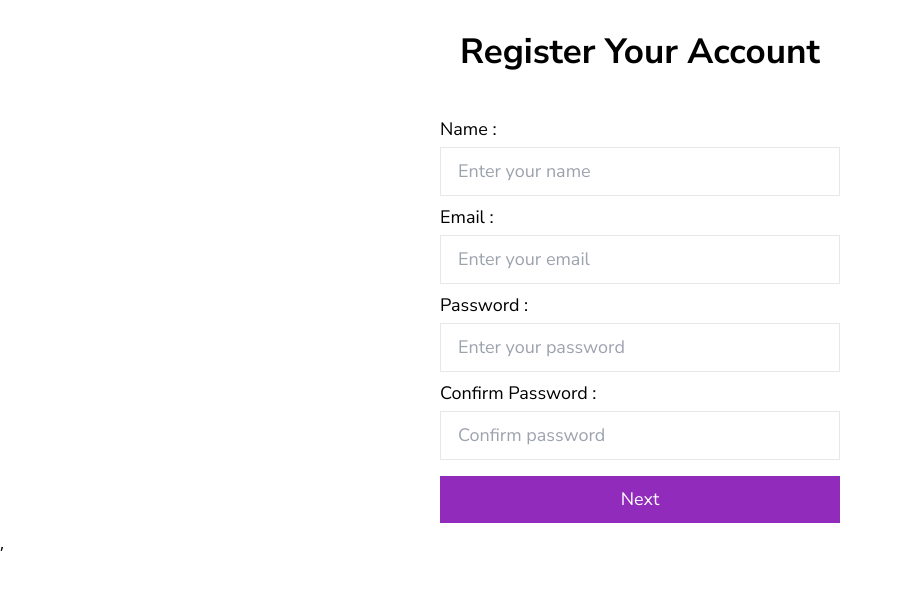
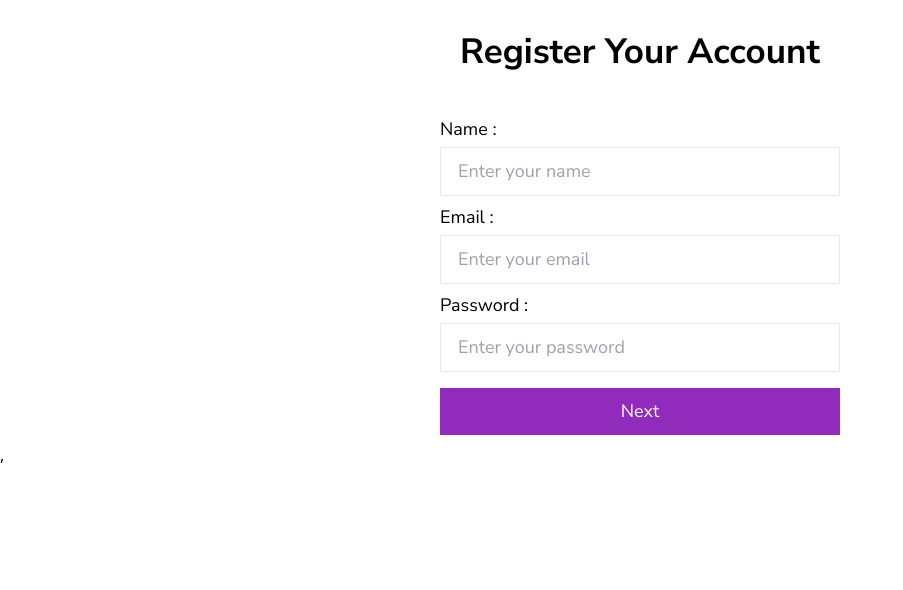
Before and after one commit to BALASANTHOSH01/Student_Alert_Client, a React (Vite) app: page /auth/register in a window 1280 px wide. Both pictures are taken after a click on the element "Insitution / Admin". Shown: the top 590 px of the page, without its empty margins (0-903 px from the left). Built offline with nearby package versions, Linux system fonts and the light colour scheme.

Commit message:
register functionality is working

```diff
--- a/src/components/FormComponents/Register/CommonFields.tsx
+++ b/src/components/FormComponents/Register/CommonFields.tsx
@@ -1,5 +1,4 @@
 import React from 'react';
-
 
 interface CommonFieldsProps {
   handleChange: (e: React.ChangeEvent<HTMLInputElement>) => void;
@@ -7,21 +6,17 @@ interface CommonFieldsProps {
     name: string;
     email: string;
     password: string;
-    confirmPassword: string;
   };
   handleForm: (form: string) => void;
   onHandleErrors: (error: { [key: string]: string }) => void;
 }
 
 const CommonFields: React.FC<CommonFieldsProps> = ({ handleChange, formData, handleForm, onHandleErrors }) => {
-
   const validateFields = () => {
     const validationErrors: { [key: string]: string } = {};
     if (!formData.name) validationErrors.name = "Name,";
     if (!formData.email) validationErrors.email = "Email,";
     if (!formData.password) validationErrors.password = "Password,";
-    if (!formData.confirmPassword) validationErrors.confirmPassword = "Confirm password";
-    if (formData.password !== formData.confirmPassword) validationErrors.confirmPassword = "Both Password & ConfirmPassword is not Match";
 
     // Assign missing fields in the object and consider them as errors
     onHandleErrors(validationErrors);
@@ -34,30 +29,24 @@ const CommonFields: React.FC<CommonFieldsProps> = ({ handleChange, formData, han
     }
   };
 
-
   return (
-    <div className=' w-[400px] mx-auto flex flex-col gap-2 text-[18px] mt-[3%] justify-center'>
-      <div className=' flex flex-col gap-1'>
+    <div className='w-[400px] mx-auto flex flex-col gap-2 text-[18px] mt-[3%] justify-center'>
+      <div className='flex flex-col gap-1'>
         <label htmlFor='name'>Name :</label>
         <input type='text' placeholder='Enter your name' className='px-[17px] py-[10px] border w-[100%] outline-none' id='name' name='name' value={formData.name} onChange={handleChange} />
       </div>
-      <div className=' flex flex-col gap-1'>
+      <div className='flex flex-col gap-1'>
         <label htmlFor='email'>Email :</label>
         <input type='email' placeholder='Enter your email' className='px-[17px] py-[10px] border w-[100%] outline-none' id='email' name='email' value={formData.email} onChange={handleChange} />
       </div>
-      <div className=' flex flex-col gap-1'>
+      <div className='flex flex-col gap-1'>
         <label htmlFor='password'>Password :</label>
         <input type='password' placeholder='Enter your password' className='px-[17px] py-[10px] border w-[100%] outline-none' id='password' name='password' value={formData.password} onChange={handleChange} />
       </div>
-      <div className=' flex flex-col gap-1'>
-        <label htmlFor='confirm-password'>Confirm Password :</label>
-        <input type='text' placeholder='Confirm password' className='px-[17px] py-[10px] border w-[100%] outline-none' id='confirm-password' name='confirmPassword' value={formData.confirmPassword} onChange={handleChange} />
-      </div>
 
       <button className='px-[17px] py-[10px] bg-[--primary-purpel] text-white flex flex-row items-center gap-5 justify-center hover:shadow-lg my-[2%] w-[400px] mx-auto' onClick={() => handleMultipleForm("two")}>Next</button>
-
     </div>
   )
 }
 
-export default CommonFields
+export default CommonFields;
--- a/src/components/FormComponents/Register/RegisterForm.tsx
+++ b/src/components/FormComponents/Register/RegisterForm.tsx
@@ -1,28 +1,29 @@
-import React, { useState } from 'react'
+import React, { useState } from 'react';
 import CommonFields from './CommonFields';
 import DynamicFields from './DynamicFields';
 import SelectUser from '../SelectUser';
-import { RegisterFormValidation } from '../../../utils/index.ts';
-import { Popup } from '../index.ts';
+import { RegisterFormValidation } from '../../../utils';
+import filterFormData from '../../../utils/validation/filterFormData';
+import { Popup } from '../index';
 
-//reduxe things
-import { setUser } from '../../../features/user/userSlice.ts';
-import { useAppDispatch } from '../../../features/hook/useAppDispatch.ts';
+// Redux things
+import { setUser } from '../../../features/user/userSlice';
+import { useAppDispatch } from '../../../features/hook/useAppDispatch';
 
 // API
-import {createInstitute} from "../../../api/auth/index.ts";
+import { createInstitute } from "../../../api/auth";
 
 interface formDataType {
   name: string;
   email: string;
   password: string;
-  confirmPassword: string;
   college_code: string;
   phoneNumber: string;
   institute: string;
   rollno: string;
   department: string;
   year: number;
+  pincode:string;
 }
 
 const RegisterForm: React.FC = () => {
@@ -33,21 +34,29 @@ const RegisterForm: React.FC = () => {
     name: "",
     email: "",
     password: "",
-    confirmPassword: "",
+    pincode:"",
     college_code: "",
     phoneNumber: "",
     institute: "",
     rollno: "",
     department: "",
-    year: 0
+    year: 0,
   };
 
-  const { handleChange, formData, errors, setErrors, overAllFormValidate, userType, setUserType } = RegisterFormValidation(initialState);
+  const { formData, setFormData, errors, setErrors, UserType, setUserType, overAllFormValidate } = RegisterFormValidation(initialState);
 
+  // handle user's type (institute, staff, student)
+  const handleUserType = (type: string) => {
+    setUserType(type);
+  };
 
-  const handleRegisterUserType = (type: string) => {
-    console.log("register userType :"+userType);
-    setUserType(type);
+  // handling all input fields value
+  const handleChange = (e: React.ChangeEvent<HTMLInputElement>) => {
+    const { name, value } = e.target;
+    setFormData((prev: formDataType) => ({
+      ...prev,
+      [name]: name === 'year' ? parseInt(value) : value
+    }));
   };
 
   const [formNumber, setFormNumber] = useState<string>("one");
@@ -64,16 +73,15 @@ const RegisterForm: React.FC = () => {
     }, 2000);
   };
 
-  const handleOnSubmit = () => {
-
+  const handleOnSubmit = async (e: React.FormEvent<HTMLFormElement>) => {
+    e.preventDefault();
     if (overAllFormValidate()) {
-      console.log("Form Submitted");
-      // Add your form submission logic here (e.g., API call)
-
+      const filteredData = filterFormData(formData,UserType);
+      console.log("submitted data :"+JSON.stringify(filteredData));
       // updating data to the store
-      dispatch(setUser(formData));
-      const data = createInstitute(formData);
-      console.log("Data :"+data);
+      dispatch(setUser(filteredData));
+      const data = await createInstitute(filteredData);
+      console.log("Data :" + JSON.stringify(data));
     } else {
       setPopup(true);
       setTimeout(() => {
@@ -83,26 +91,19 @@ const RegisterForm: React.FC = () => {
   };
 
   return (
-    <div className=' font-nunito'>
-      {
-        userType === "" ? <SelectUser handleUserType={handleRegisterUserType} /> : <div className=' relative'>
+    <form onSubmit={handleOnSubmit} className='font-nunito'>
+      {UserType === "" ? (
+        <SelectUser handleUserType={handleUserType} />
+      ) : (
+        <div className='relative'>
+          {popup === true && errors && <Popup errors={errors} setPopup={setPopup} />}
+          <p className='text-[35px] text-center font-bold my-[2%]'>Register Your Account</p>
+          {formNumber === "one" && <CommonFields handleChange={handleChange} formData={formData} handleForm={handleForm} onHandleErrors={onHandleErrors} />}
+          {formNumber === "two" && <DynamicFields handleChange={handleChange} formData={formData} userType={UserType} handleForm={handleForm} />}
+        </div>
+      )}
+    </form>
+  );
+};
 
-          {
-            popup === true && errors && <Popup errors={errors} setPopup={setPopup} />
-          }
-
-          <p className=' text-[35px] text-center font-bold my-[2%]'>Register Your Account</p>
-
-          {
-            formNumber === "one" && <CommonFields handleChange={handleChange} formData={formData} handleForm={handleForm} onHandleErrors={onHandleErrors} />
-          }
-          {
-            formNumber === "two" && <DynamicFields handleChange={handleChange} formData={formData} userType={userType} handleOnSubmit={handleOnSubmit} handleForm={handleForm} />
-          }
-        </div>
-      }
-    </div>
-  )
-}
-
-export default RegisterForm
+export default RegisterForm;
--- a/src/utils/Auth/RegisterFormValidation.ts
+++ b/src/utils/Auth/RegisterFormValidation.ts
@@ -1,39 +1,29 @@
 import { useState } from "react";
 
-const RegisterFormValidation = (initialState:any) => {
-
+const RegisterFormValidation = (initialState: any) => {
   // handle all user type form data
   const [formData, setFormData] = useState(initialState);
   // handle the errors
   const [errors, setErrors] = useState<{ [key: string]: string }>({});
   // UserType
-  const [userType, setUserType] = useState<string>("");
-
-  // handling all input fields value
-  const handleChange = (e: React.ChangeEvent<HTMLInputElement>) => {
-    const { name, value } = e.target;
-    setFormData((prev: { [key: string]: string }) => ({
-      ...prev,
-      [name]: value
-    }));
-  };
+  const [UserType, setUserType] = useState<string>("");
 
   // check over all input fields are filled
   const overAllFormValidate = () => {
     const validationErrors: { [key: string]: string } = {};
     const requiredFields: string[] = [];
 
-    if (userType === "student") {
-      requiredFields.push("name", "email", "password", "confirmPassword", "phoneNumber", "institute", "rollno", "department", "year");
-    } else if (userType === "staff") {
-      requiredFields.push("name", "email", "password", "confirmPassword", "phoneNumber", "institute");
-    } else if (userType === "institute") {
-      requiredFields.push("name", "email", "password", "confirmPassword", "college_code");
+    if (UserType === "student") {
+      requiredFields.push("name", "email", "password", "phoneNumber", "institute", "rollno", "department", "year");
+    } else if (UserType === "staff") {
+      requiredFields.push("name", "email", "password", "phoneNumber", "institute");
+    } else if (UserType === "institute") {
+      requiredFields.push("name", "email", "password", "college_code");
     }
 
     requiredFields.forEach((field) => {
       if (!formData[field]) {
-        validationErrors[field] = 'This field is required';
+        validationErrors[field] = `${field} field is required`;
       }
     });
 
@@ -41,18 +31,15 @@ const RegisterFormValidation = (initialState:any) => {
     return Object.keys(validationErrors).length === 0;
   };
 
-
   return {
-    handleChange,
     formData,
     setFormData,
     errors,
     setErrors,
-    overAllFormValidate,
-    userType,
-    setUserType
+    UserType,
+    setUserType,
+    overAllFormValidate
   }
-
 }
 
 export default RegisterFormValidation;
--- a/src/utils/axiosInstance.ts
+++ b/src/utils/axiosInstance.ts
@@ -1,7 +1,6 @@
-import axios from "axios";
+import axios from 'axios';
 
-
-const API_URL = "https://student-alert-server.onrender.com";
+const API_URL = import.meta.env.VITE_API_URL;
 
 const axiosInstance = axios.create({
     baseURL: API_URL,
@@ -10,4 +9,4 @@ const axiosInstance = axios.create({
     },
 });
 
-export { API_URL, axiosInstance };
+export { axiosInstance };
--- /dev/null
+++ b/src/utils/validation/filterFormData.ts
@@ -0,0 +1,31 @@
+const filterFormData = (data: any, userType: string) => {
+    const filteredData: any = {};
+    if (userType === 'student') {
+        const { name, email, password, phoneNumber, institute, rollno, department, year } = data;
+        filteredData.name = name;
+        filteredData.email = email;
+        filteredData.password = password;
+        filteredData.phoneNumber = phoneNumber;
+        filteredData.institute = institute;
+        filteredData.rollno = rollno;
+        filteredData.department = department;
+        filteredData.year = year;
+    } else if (userType === 'staff') {
+        const { name, email, password, phoneNumber, institute } = data;
+        filteredData.name = name;
+        filteredData.email = email;
+        filteredData.password = password;
+        filteredData.phoneNumber = phoneNumber;
+        filteredData.institute = institute;
+    } else if (userType === 'institute') {
+        const { name, email, password, college_code,pincode } = data;
+        filteredData.name = name;
+        filteredData.email = email;
+        filteredData.password = password;
+        filteredData.pincode = pincode;
+        filteredData.college_code = college_code;
+    }
+    return filteredData;
+};
+
+export default filterFormData;
```
Also changed, not shown: src/api/auth/user.ts (+6 -4 lines), src/components/FormComponents/Register/DynamicFields.tsx (+33 -43 lines), src/components/FormComponents/SelectUser.tsx (+12 -3 lines), 1 other file (tests, documents, lock files or other folders).
